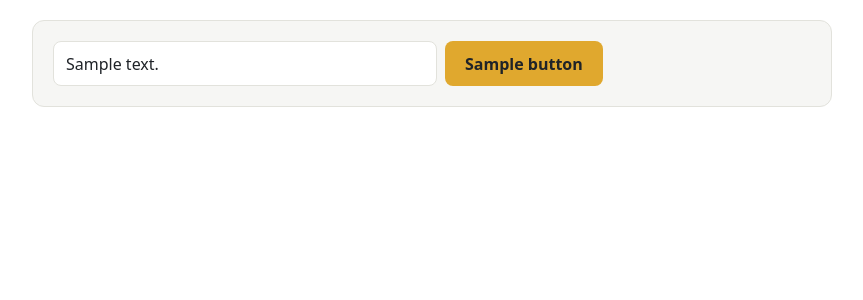
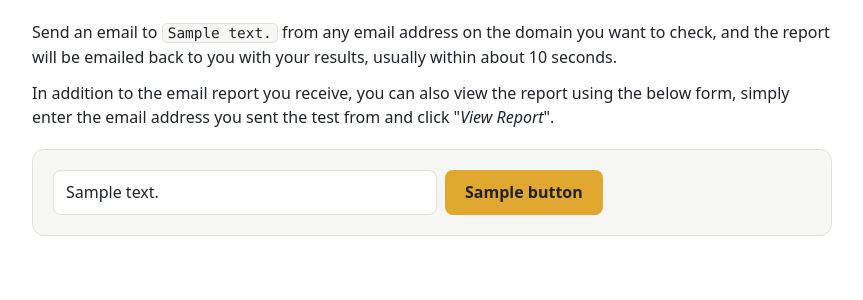
Before and after one commit to gregdotca/email-health-check, a Python web app: template services/web/project/templates/home.html in a window 1280 px wide. Shown: the part 92-392 px from the top of the page, without its empty margins (208-1071 px from the left). Run offline with Jinja, Linux system fonts and the light colour scheme; the template is opened without the code that fills it: most values are stand-ins (such as "Sample title", 1, 10 or a date in 2020).

Commit message:
Copy and Formatting Update

```diff
--- a/services/web/project/assets/style.css
+++ b/services/web/project/assets/style.css
@@ -61,12 +61,20 @@ h1 a { color: inherit; text-decoration: none; }
 .site-header { display: flex; flex-wrap: wrap; gap: .5rem 1rem; align-items: baseline; justify-content: space-between;
                margin: 0 0 1.25rem; }
 .site-header h1 { margin: 0; }
-.docs-link { color: var(--muted); font-size: .95rem; text-decoration: none; }
-.docs-link:hover { color: var(--text); text-decoration: underline; }
+.docs-link { color: var(--text); font-size: .95rem; font-weight: 600; text-decoration: none;
+             padding: .3rem .9rem; border: 2px solid var(--accent); border-radius: .5rem; }
+.docs-link:hover { color: var(--accent-text); background: var(--accent); }
 h2 { font-size: 1.15rem; margin: 0 0 .5rem; overflow-wrap: anywhere; }
 h3 { font-size: 1rem; margin: 0 0 .5rem; display: flex; gap: .5rem; align-items: center; }
 
 .mono, pre, dd.mono { font-family: var(--mono); font-size: .875rem; overflow-wrap: anywhere; }
+
+/* the homepage's "how to send a test" line, above the form */
+.intro { margin: 0 0 1.25rem; }
+.intro p { margin: 0 0 .75rem; }
+.intro p:last-child { margin-bottom: 0; }
+.intro code { font-family: var(--mono); font-size: .9em; padding: .1em .35em; background: var(--surface);
+              border: 1px solid var(--border); border-radius: .3rem; overflow-wrap: anywhere; }
 
 .lookup {
     background: var(--surface);
--- a/services/web/project/templates/home.html
+++ b/services/web/project/templates/home.html
@@ -1,5 +1,13 @@
 {% extends "base.html" %}
 {% block content %}
 {% if missing_page %}<p class="empty">That page doesn't exist.{% if docs_enabled %} Try the <a href="{{ url_for('docs.index') }}">documentation</a>, or look up a report below.{% endif %}</p>{% endif %}
+<div class="intro">
+<p>Send an email to {% if test_address %}<code>{{ test_address }}</code>{% else %}the test address{% endif %}
+    from any email address on the domain you want to check, and the report will be emailed back to you with your results, usually within
+    {% if poll_seconds %}about {{ poll_seconds }} seconds{% else %}a minute or so{% endif %}.</p>
+<p>In addition to the email report you receive, you can also view the report using the below form, simply enter the email address you sent the
+    test from and click "<em>View Report</em>".</p>
+{% if docs_enabled %}<p>For more information, see the <a href="{{ url_for('docs.index') }}">documentation</a>.</p>{% endif %}
+</div>
 {% include "_form.html" %}
 {% endblock %}
```
Also changed, not shown: services/web/project/__init__.py (+8 -0 lines), CHANGELOG.md.
